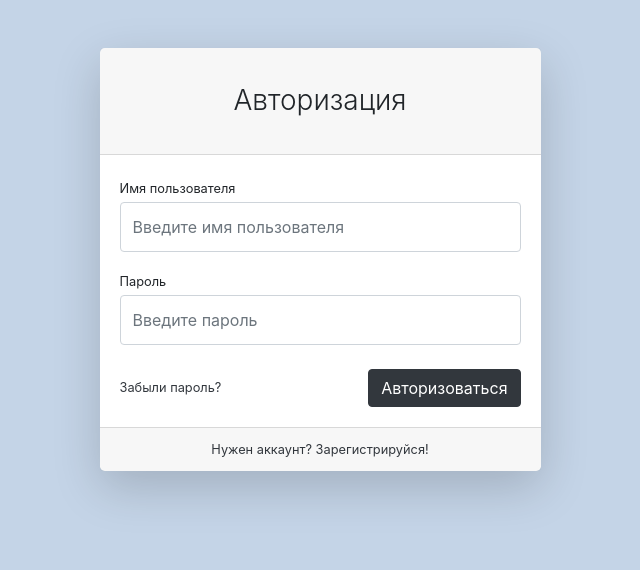
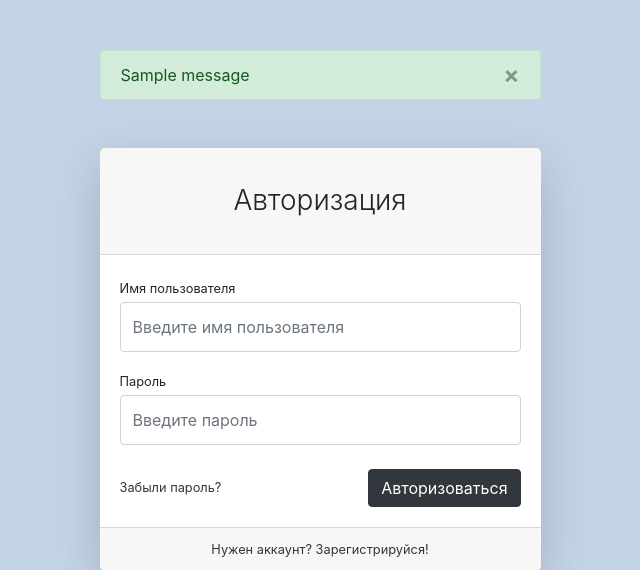
Before and after one commit to amorid7956/geekshop-server, a Django app: page /users/login/ in a window 1280 px wide. Shown: the top 570 px of the page, without its empty margins (320-960 px from the left). Run offline with Django 3.2, Linux system fonts and the light colour scheme; tables that the repository leaves empty hold one stand-in row (values such as "Sample post"); one stand-in notice (Sample message) is shown; parts of the project's set-up code (start-up, migrations or seed data) failed here and were passed over; some libraries are stand-ins or nearby versions.

Commit message:
added messages in templates

```diff
--- a/authapp/templates/authapp/login.html
+++ b/authapp/templates/authapp/login.html
@@ -2,11 +2,18 @@
 
 {% block content %}
 <div class="col-lg-5">
-    {% if form.non_field_errors %}
-    <div class="alert alert-warning alert-dismissible fade show" role="alert" style="margin-top: 50px;">
-       {% for error in form.non_field_errors %}
-        {{ error }}
-       {% endfor %}
+    {% if messages or form.non_field_errors %}
+    <div class="alert {% if messages %} alert-success {% else %} alert-warning {% endif %}
+    alert-dismissible fade show" role="alert" style="margin-top: 50px;">
+        {% if messages %}
+            {% for message in messages %}
+                {{ message }}
+            {% endfor %}
+        {% else %}
+            {% for error in form.non_field_errors %}
+                {{ error }}
+            {% endfor %}
+        {% endif %}
         <button type="button" class="close" data-dismiss="alert" aria-label="Close">
             <span aria-hidden="true">&times;</span>
         </button>
--- a/authapp/views.py
+++ b/authapp/views.py
@@ -2,6 +2,8 @@ from django.shortcuts import render, HttpResponseRedirect
 from .forms import UserLoginForm, UserRegisterForm
 from django.contrib import auth
 from django.urls import reverse
+from django.contrib import messages
+
 
 def login(request):
     if request.method == 'POST':
@@ -12,25 +14,25 @@ def login(request):
             user = auth.authenticate(username=username, password=password)
             if user and user.is_active:
                 auth.login(request, user)
-                print(form.errors)
                 return HttpResponseRedirect(reverse('index'))
-        else:
-            print(form.errors)
     else:
         form = UserLoginForm()
-    context = { 'title' : 'GeekShop - Авторизация', 'form' : form }
+    context = {'title': 'GeekShop - Авторизация', 'form': form}
     return render(request, 'authapp/login.html', context)
+
 
 def register(request):
     if request.method == 'POST':
         form = UserRegisterForm(data=request.POST)
         if form.is_valid():
             form.save()
+            messages.success(request, 'Вы успешно зарегистрировались!')
             return HttpResponseRedirect(reverse('users:login'))
     else:
         form = UserRegisterForm()
-    context = { 'title' : 'GeekShop - Регистрация', 'form' : form }
+    context = {'title': 'GeekShop - Регистрация', 'form': form}
     return render(request, 'authapp/register.html', context)
+
 
 def logout(request):
     auth.logout(request)
```
